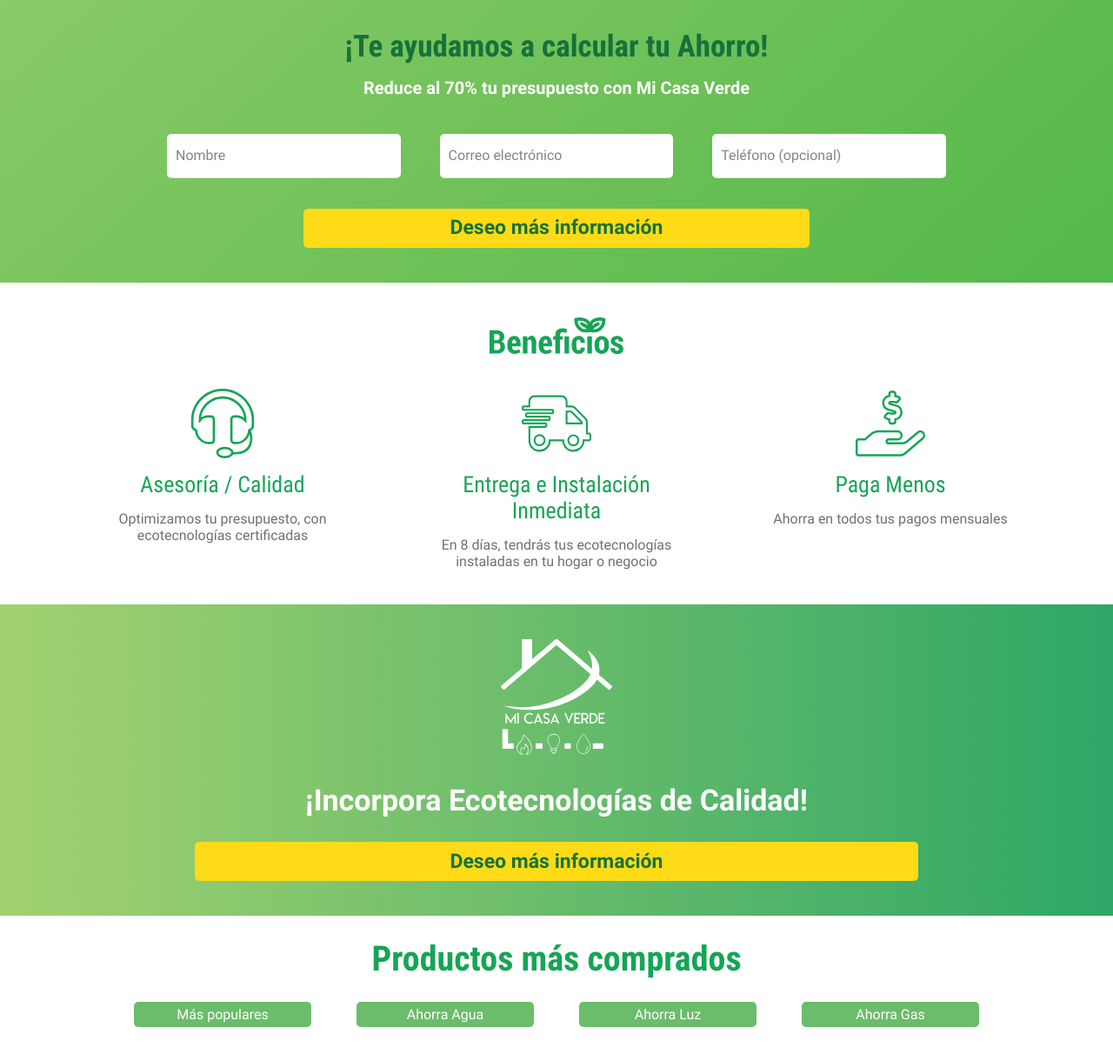
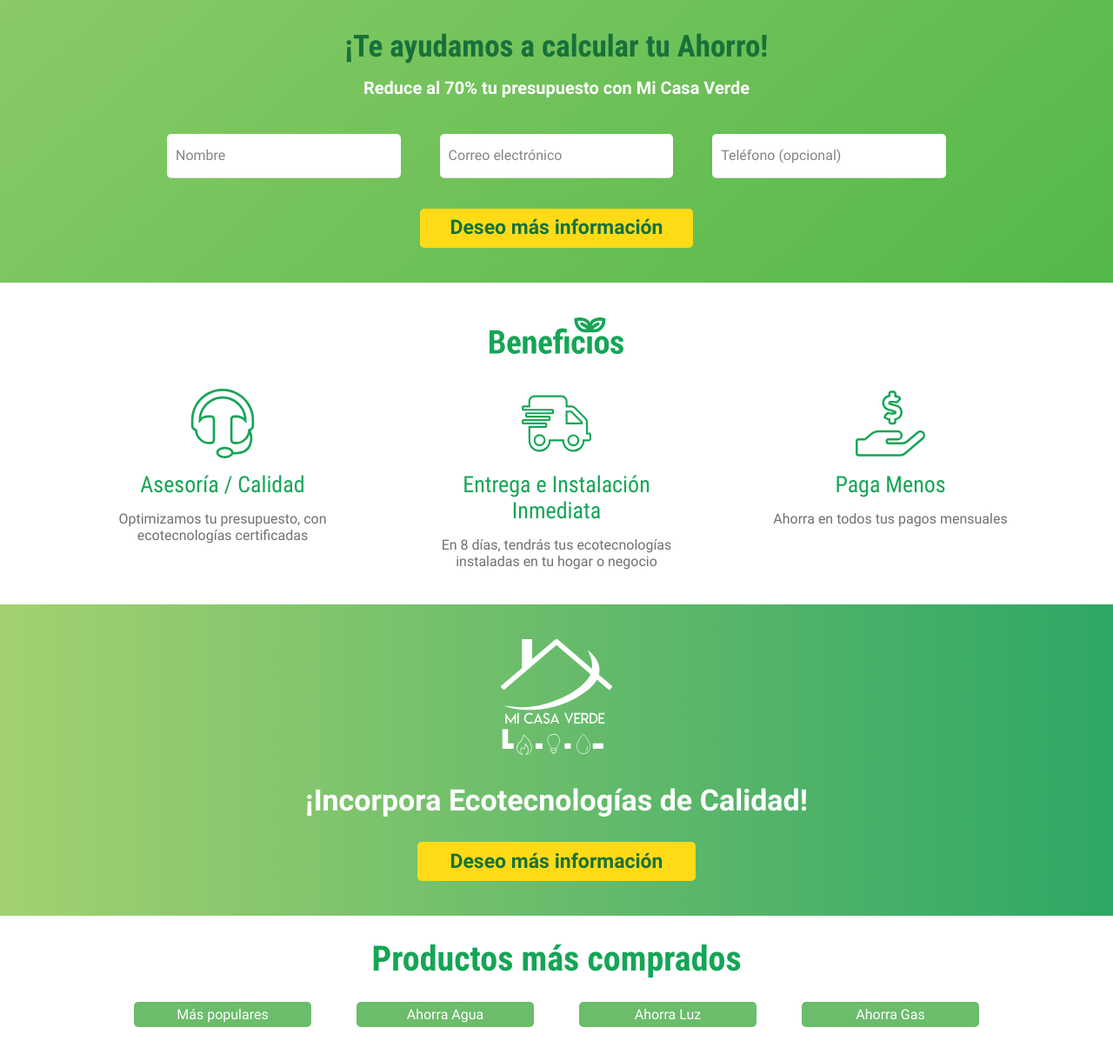
Before and after one commit to ArianSR29/miCasaVerde, a PHP site: page / in a window 1280 px wide. Shown: the part 830-2042 px from the top of the page at 87% size. Run offline with PHP 8.4, Linux system fonts and the light colour scheme.

Commit message:
Cambios ultimos

```diff
--- a/assets/css/miCasaVerde.css
+++ b/assets/css/miCasaVerde.css
@@ -698,6 +698,12 @@
 .mdl-button--accent.mdl-button--accent.mdl-button--raised {
   width: 65%;
 }
+.c-button-info button{
+  width: 30%!important;
+}
+button#btn-info {
+  width: 30%;
+}
 }
 
 @media only screen and (min-width: 1200px) {
@@ -726,6 +732,12 @@
     text-align: left;
     padding: 0 190px 0 70px;
 }
+.c-button-info button{
+  width: 25%!important;
+}
+button#btn-info {
+  width: 35%;
+}
 }
 @media only screen and (min-width: 1440px) {
     .c-icons {
--- /dev/null
+++ b/assets/js/anclas.js
@@ -0,0 +1,15 @@
+
+$( document ).ready(function() {
+    function go_to( ele, especial ){
+        var este = $('#ancla-ahorro'+ele);
+        if( !este.length ){ return; };
+        var to = especial ? este.offset().top-100 : este.offset().top;
+        $('body,html').stop().animate({
+            scrollTop : to
+        });
+     };
+
+    $('#btn-info-ancla').on('click', function(){
+        go_to('#ancla-ahorro', true);
+    })
+});
--- a/index.php
+++ b/index.php
@@ -63,7 +63,7 @@
                         <div class="c-message">
                             <span class="fs16 robotoR green3A">Convierte tu Casa Verde, cambia productos de
                                 tu hogar por electrodomesticos de bajo consumo y más</span></div>
-                        <div class="c-info-form">
+                                <div class="c-info-form">
                             <h3 class="fs30 robotoCB green3A">¡Te ayudamos a calcular tu Ahorro!</h3>
                             <h5 class="fs19 robotoB white">Reduce al 70% tu presupuesto con Mi Casa Verde</h5>
                             <form action="">
@@ -116,6 +116,7 @@
                             </div>
                             <button class="mdl-button mdl-js-button mdl-button--raised mdl-js-ripple-effect mdl-button--accent" id="btn-calcular2">Quiero calcular mi ahorro</button>
                         </form>
+                        <div id="ancla-ahorro"></div>
                     </div>
                 </div>
                 <div class="c-info-form">
@@ -180,7 +181,7 @@
                 </div>
                 <div class="c-button-info">
                     <button
-                        class="mdl-button mdl-js-button mdl-button--raised mdl-js-ripple-effect mdl-button--accent info-btn">Deseo más información</button>
+                        class="mdl-button mdl-js-button mdl-button--raised mdl-js-ripple-effect mdl-button--accent info-btn" id="btn-info-ancla">Deseo más información</button>
                 </div>
             </div>
 
@@ -228,6 +229,6 @@
             <script src="assets/libs/jQuery/jQuery-3-3-1.min.js"></script>
             <script src="assets/libs/mdl/material.js"></script>
             <script src="assets/js/data-send.js"></script>
-            <script src="assets/js/insert.js"></script>
+            <script src="assets/js/anclas.js"></script>
         </body>
     </html>
```
